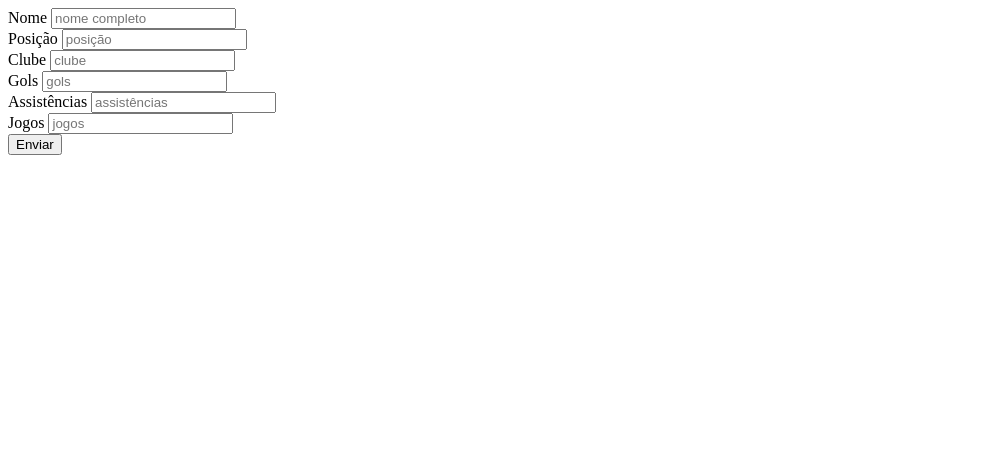
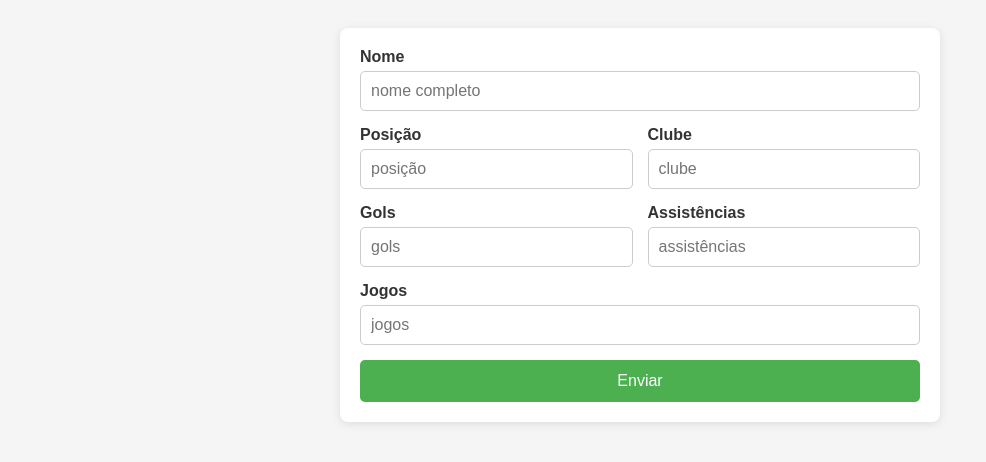
Before and after one commit to Otaaviio/CP4-WebDev-CRUD, a plain HTML site: page index.html in a window 1280 px wide. Shown: the whole page, without its empty margins (0-986 px from the left). Drawn offline with Linux system fonts and the light colour scheme.

Commit message:
refactor(link css): :bug: correção link css

```diff
--- a/index.html
+++ b/index.html
@@ -1,49 +1,66 @@
 <!DOCTYPE html>
 <html lang="pt-BR">
   <head>
-  <meta charset="UTF-8">
-  <meta name="viewport" content="width=device-width, initial-scale=1.0">
+    <meta charset="UTF-8" />
+    <meta name="viewport" content="width=device-width, initial-scale=1.0" />
     <title>Formulário de Jogador</title>
+    <link rel="stylesheet" href="src/css/style.css" />
   </head>
   <body>
-
     <form>
       <div>
         <label for="postNome">Nome</label>
-    <input type="text" placeholder="nome completo" required id="postNome">
+        <input type="text" placeholder="nome completo" required id="postNome" />
       </div>
 
       <div class="row">
         <div class="col-6">
           <label for="postPosicao">Posição</label>
-      <input type="text" placeholder="posição" required id="postPosicao">
+          <input type="text" placeholder="posição" required id="postPosicao" />
         </div>
         <div class="col-6">
           <label for="postClube">Clube</label>
-      <input type="text" placeholder="clube" required id="postClube">
+          <input type="text" placeholder="clube" required id="postClube" />
         </div>
       </div>
 
       <div class="row">
         <div class="col-6">
           <label for="postGols">Gols</label>
-      <input type="number" placeholder="gols" min="0" required id="postGols">
+          <input
+            type="number"
+            placeholder="gols"
+            min="0"
+            required
+            id="postGols"
+          />
         </div>
         <div class="col-6">
           <label for="postAssistencias">Assistências</label>
-      <input type="number" placeholder="assistências" min="0" required id="postAssistencias">
+          <input
+            type="number"
+            placeholder="assistências"
+            min="0"
+            required
+            id="postAssistencias"
+          />
         </div>
       </div>
 
       <div>
         <label for="postJogos">Jogos</label>
-    <input type="number" placeholder="jogos" min="0" required id="postJogos">
+        <input
+          type="number"
+          placeholder="jogos"
+          min="0"
+          required
+          id="postJogos"
+        />
       </div>
 
       <div>
         <button type="submit">Enviar</button>
       </div>
     </form>
-
   </body>
 </html>
```
Lines whose indentation alone changed are shown as unchanged.
